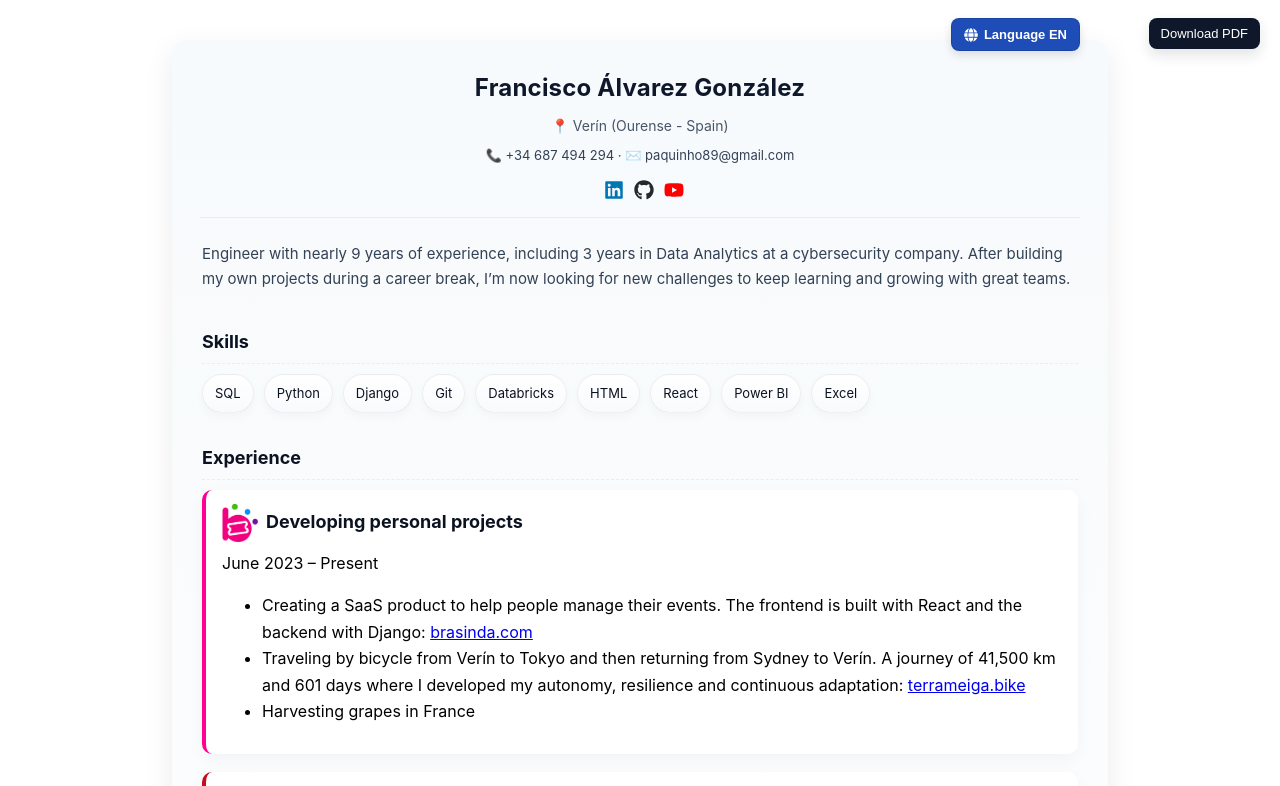
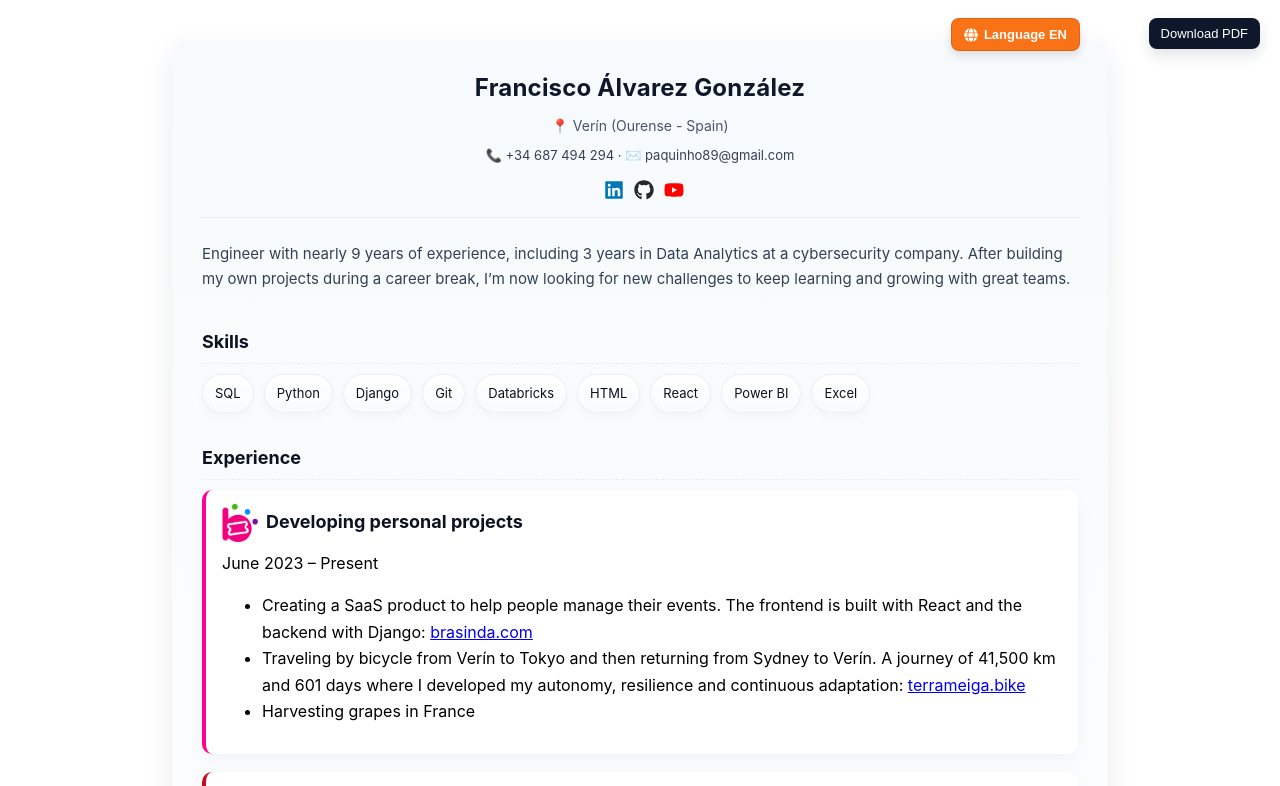
Before and after one commit to paquinho89/cv, a React (Create React App) app: page / in a window 1280 px wide. Shown: the top 786 px of the page. Built offline with nearby package versions, Linux system fonts and the light colour scheme.

Commit message:
es_language

```diff
--- a/src/App.js
+++ b/src/App.js
@@ -331,7 +331,7 @@ function CV() {
         onClick={() => setLang(lang === "es" ? "en" : "es")}
         style={{
           ...styles.language_button,
-          backgroundColor: lang === "en" ? "#1E4DB7" : "#F97316",
+          backgroundColor: lang === "es" ? "#1E4DB7" : "#F97316",
         }}
         title="Change language"
       >
```
